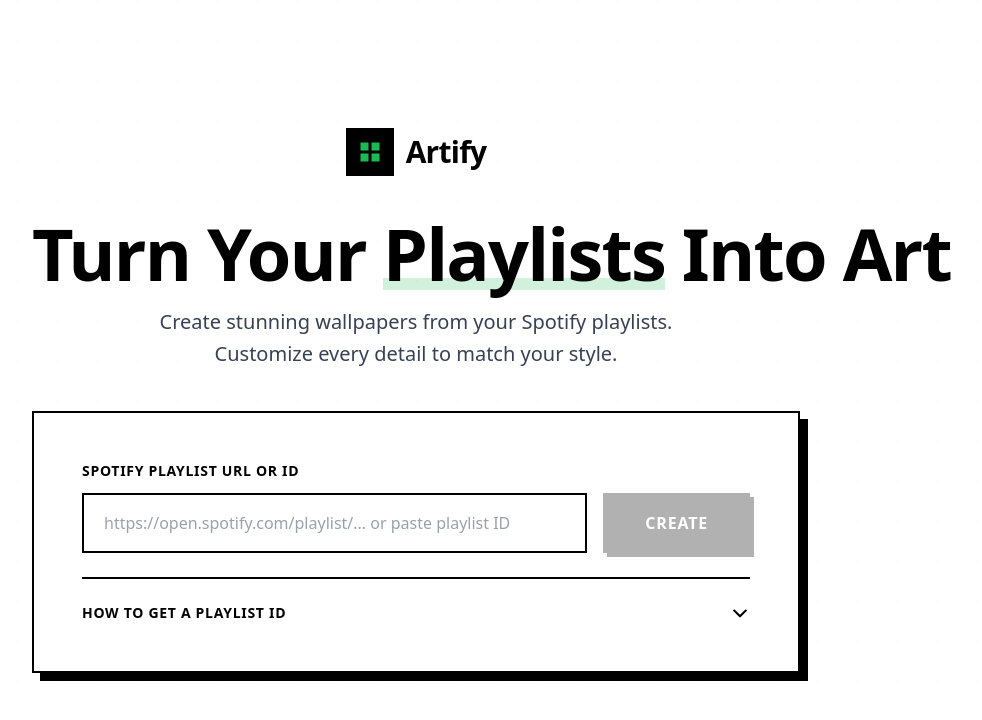
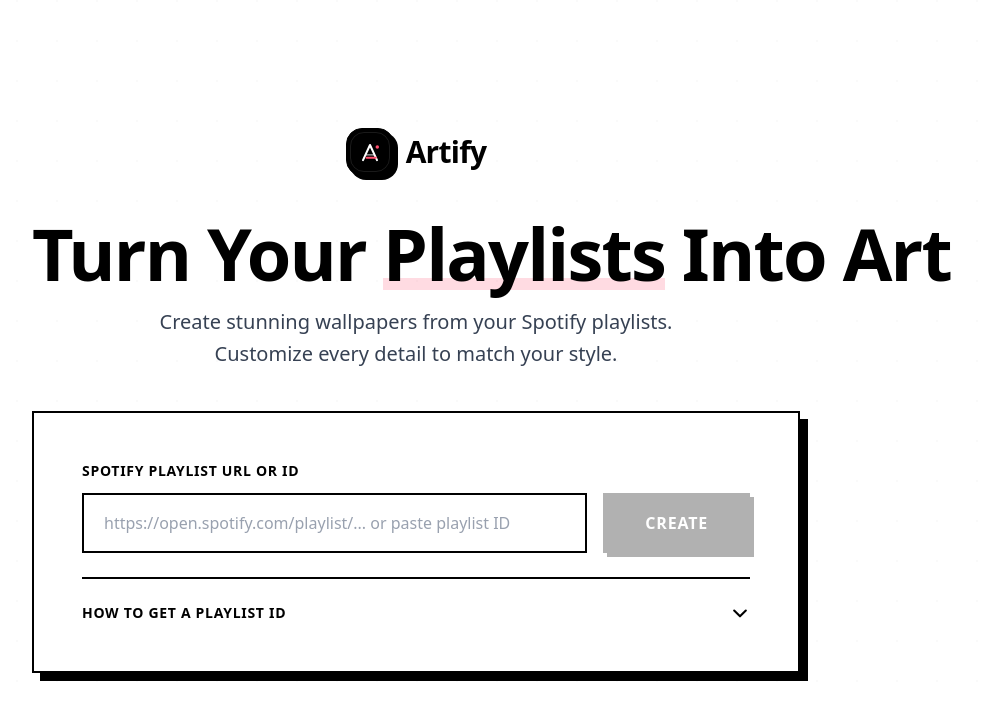
Before and after one commit to felibuscaglia/spotify-wallpaper-generator, a Next.js app: page / in a window 1280 px wide. Shown: the top 720 px of the page, without its empty margins (224-1206 px from the left). Built offline with nearby package versions, Linux system fonts and the light colour scheme.

Commit message:
ux: Logo and design change

```diff
--- a/app/generate/components/download-button.tsx
+++ b/app/generate/components/download-button.tsx
@@ -21,7 +21,7 @@ export default function DownloadButton({ getCanvas, filename = 'wallpaper' }: Do
     <button
       type="button"
       onClick={handleDownload}
-      className="w-full px-6 py-3 bg-black text-white font-bold uppercase tracking-wider hover:bg-[#1DB954] transition-all border-2 border-black shadow-[4px_4px_0_0_#000] hover:shadow-[2px_2px_0_0_#000] active:shadow-none active:translate-x-[2px] active:translate-y-[2px]"
+      className="w-full px-6 py-3 bg-black text-white font-bold uppercase tracking-wider hover:bg-[#FF4D6D] transition-all border-2 border-black shadow-[4px_4px_0_0_#000] hover:shadow-[2px_2px_0_0_#000] active:shadow-none active:translate-x-[2px] active:translate-y-[2px]"
     >
       Download Wallpaper
     </button>
--- a/app/generate/components/layout-selector.tsx
+++ b/app/generate/components/layout-selector.tsx
@@ -178,7 +178,7 @@ export default function LayoutSelector({
             <select
               value={gridTiles}
               onChange={(e) => onGridTilesChange(Number(e.target.value))}
-              className="w-full px-3 py-2 border-2 border-black text-black focus:outline-none focus:border-[#1DB954] focus:ring-2 focus:ring-[#1DB954]/20 bg-white"
+              className="w-full px-3 py-2 border-2 border-black text-black focus:outline-none focus:border-[#FF4D6D] focus:ring-2 focus:ring-[#FF4D6D]/20 bg-white"
             >
               {dynamicTilesPerRowOptions.map((tiles) => (
                 <option key={tiles} value={tiles}>
@@ -196,7 +196,7 @@ export default function LayoutSelector({
               <select
                 value={gridRows}
                 onChange={(e) => onGridRowsChange(Number(e.target.value))}
-                className="w-full px-3 py-2 border-2 border-black text-black focus:outline-none focus:border-[#1DB954] focus:ring-2 focus:ring-[#1DB954]/20 bg-white"
+                className="w-full px-3 py-2 border-2 border-black text-black focus:outline-none focus:border-[#FF4D6D] focus:ring-2 focus:ring-[#FF4D6D]/20 bg-white"
               >
                 {dynamicRowsOptions.map((rows) => (
                   <option key={rows} value={rows}>
@@ -219,7 +219,7 @@ export default function LayoutSelector({
             <select
               value={rowsCount}
               onChange={(e) => onRowsCountChange(Number(e.target.value))}
-              className="w-full px-3 py-2 border-2 border-black text-black focus:outline-none focus:border-[#1DB954] focus:ring-2 focus:ring-[#1DB954]/20 bg-white"
+              className="w-full px-3 py-2 border-2 border-black text-black focus:outline-none focus:border-[#FF4D6D] focus:ring-2 focus:ring-[#FF4D6D]/20 bg-white"
             >
               {dynamicRowsCountOptions.map((count) => (
                 <option key={count} value={count}>
--- a/app/generate/generate-client.tsx
+++ b/app/generate/generate-client.tsx
@@ -113,7 +113,7 @@ export default function GenerateClient({ playlist }: GenerateClientProps) {
         <div className="mb-8">
           <a
             href="/"
-            className="inline-block text-sm font-semibold text-black uppercase tracking-wider hover:text-[#1DB954] transition-colors mb-6"
+            className="inline-block text-sm font-semibold text-black uppercase tracking-wider hover:text-[#FF4D6D] transition-colors mb-6"
           >
             ← Back
           </a>
--- a/app/generate/page.tsx
+++ b/app/generate/page.tsx
@@ -69,7 +69,7 @@ export default async function GeneratePage({ searchParams }: GeneratePageProps)
           <p className="text-gray-600 mb-6">{error || 'Failed to load playlist'}</p>
           <a
             href="/"
-            className="inline-block px-6 py-3 bg-black text-white font-bold uppercase tracking-wider hover:bg-[#1DB954] transition-all border-2 border-black"
+            className="inline-block px-6 py-3 bg-black text-white font-bold uppercase tracking-wider hover:bg-[#FF4D6D] transition-all border-2 border-black"
           >
             Go Back
           </a>
--- a/app/globals.css
+++ b/app/globals.css
@@ -51,7 +51,7 @@ input[type="range"]::-webkit-slider-track {
 input[type="range"]::-webkit-slider-thumb {
   -webkit-appearance: none;
   appearance: none;
-  background: #1DB954;
+  background: #FF4D6D;
   height: 20px;
   width: 20px;
   border: 2px solid black;
@@ -65,7 +65,7 @@ input[type="range"]::-moz-range-track {
 }
 
 input[type="range"]::-moz-range-thumb {
-  background: #1DB954;
+  background: #FF4D6D;
   height: 20px;
   width: 20px;
   border: 2px solid black;
--- a/app/page.tsx
+++ b/app/page.tsx
@@ -2,6 +2,7 @@
 
 import { useState } from 'react';
 import { useRouter } from 'next/navigation';
+import LogoMark from '@/components/logo-mark';
 
 export default function Home() {
   const [playlistInput, setPlaylistInput] = useState('');
@@ -94,13 +95,12 @@ export default function Home() {
         <div className="w-full max-w-3xl">
           {/* Logo and App Name */}
           <div className="flex items-center justify-center gap-3 mb-8 animate-fade-in">
-            <div className="w-12 h-12 border-2 border-black bg-black flex items-center justify-center relative">
-              <svg width="24" height="24" viewBox="0 0 24 24" fill="none" xmlns="http://www.w3.org/2000/svg">
-                <rect x="3" y="3" width="7" height="7" fill="#1DB954" stroke="#1DB954" strokeWidth="1"/>
-                <rect x="14" y="3" width="7" height="7" fill="#1DB954" stroke="#1DB954" strokeWidth="1"/>
-                <rect x="3" y="14" width="7" height="7" fill="#1DB954" stroke="#1DB954" strokeWidth="1"/>
-                <rect x="14" y="14" width="7" height="7" fill="#1DB954" stroke="#1DB954" strokeWidth="1"/>
-              </svg>
+            <div className="relative flex h-12 w-12 items-center justify-center rounded-2xl border border-black bg-black text-white shadow-[4px_4px_0_0_#000]">
+              <div
+                aria-hidden="true"
+                className="absolute inset-[3px] rounded-[14px] border border-white/10"
+              />
+              <LogoMark className="relative h-7 w-7 text-white" accentColor="#FF4D6D" />
             </div>
             <span className="text-3xl font-bold text-black tracking-tight">Artify</span>
           </div>
@@ -110,7 +110,7 @@ export default function Home() {
             <h1 className="text-4xl md:text-5xl lg:text-6xl xl:text-7xl font-bold text-black mb-2 tracking-tight leading-tight">
               <span className="whitespace-nowrap">Turn Your <span className="relative inline-block">
                 <span className="relative z-10">Playlists</span>
-                <span className="absolute bottom-2 left-0 right-0 h-3 bg-[#1DB954] opacity-20 z-0"></span>
+                <span className="absolute bottom-2 left-0 right-0 h-3 bg-[#FF4D6D] opacity-20 z-0"></span>
               </span> Into Art</span>
             </h1>
             <p className="text-xl text-gray-700 max-w-2xl mx-auto font-light leading-relaxed">
@@ -141,8 +141,8 @@ export default function Home() {
                           touched && error
                             ? 'border-red-500 focus:border-red-500 focus:ring-red-500/20'
                             : touched && validation.isValid
-                            ? 'border-[#1DB954] focus:border-[#1DB954] focus:ring-[#1DB954]/20'
-                            : 'border-black focus:border-[#1DB954] focus:ring-[#1DB954]/20'
+                            ? 'border-[#FF4D6D] focus:border-[#FF4D6D] focus:ring-[#FF4D6D]/20'
+                            : 'border-black focus:border-[#FF4D6D] focus:ring-[#FF4D6D]/20'
                         }`}
                       />
                       {touched && error && (
@@ -152,7 +152,7 @@ export default function Home() {
                     <button
                       type="submit"
                       disabled={isButtonDisabled}
-                      className="px-10 py-4 bg-black text-white font-bold uppercase tracking-wider hover:bg-[#1DB954] hover:border-[#1DB954] disabled:opacity-30 disabled:cursor-not-allowed disabled:hover:bg-black transition-all border-2 border-black shadow-[4px_4px_0_0_#000] hover:shadow-[2px_2px_0_0_#000] active:shadow-none active:translate-x-[2px] active:translate-y-[2px] sm:self-start"
+                      className="px-10 py-4 bg-black text-white font-bold uppercase tracking-wider hover:bg-[#FF4D6D] hover:border-[#FF4D6D] disabled:opacity-30 disabled:cursor-not-allowed disabled:hover:bg-black transition-all border-2 border-black shadow-[4px_4px_0_0_#000] hover:shadow-[2px_2px_0_0_#000] active:shadow-none active:translate-x-[2px] active:translate-y-[2px] sm:self-start"
                     >
                       Create
                     </button>
@@ -167,11 +167,11 @@ export default function Home() {
                   <button
                     type="button"
                     onClick={() => setShowInstructions(!showInstructions)}
-                    className="flex items-center justify-between w-full text-left text-black hover:text-[#1DB954] transition-colors group"
+                    className="flex items-center justify-between w-full text-left text-black hover:text-[#FF4D6D] transition-colors group"
                   >
                     <span className="text-sm font-semibold uppercase tracking-wider">How to get a Playlist ID</span>
                     <svg
-                      className={`w-5 h-5 transition-transform ${showInstructions ? 'rotate-180' : ''} group-hover:text-[#1DB954]`}
+                      className={`w-5 h-5 transition-transform ${showInstructions ? 'rotate-180' : ''} group-hover:text-[#FF4D6D]`}
                       fill="none"
                       stroke="currentColor"
                       viewBox="0 0 24 24"
@@ -185,7 +185,7 @@ export default function Home() {
                       <div className="space-y-4">
                         <div className="flex gap-4">
                           <div className="shrink-0">
-                            <div className="w-8 h-8 rounded-full border-2 border-black bg-[#1DB954] text-black flex items-center justify-center text-sm font-bold">
+                            <div className="w-8 h-8 rounded-full border-2 border-black bg-[#FF4D6D] text-white flex items-center justify-center text-sm font-bold">
                               1
                             </div>
                           </div>
@@ -197,7 +197,7 @@ export default function Home() {
 
                         <div className="flex gap-4">
                           <div className="shrink-0">
-                            <div className="w-8 h-8 rounded-full border-2 border-black bg-[#1DB954] text-black flex items-center justify-center text-sm font-bold">
+                            <div className="w-8 h-8 rounded-full border-2 border-black bg-[#FF4D6D] text-white flex items-center justify-center text-sm font-bold">
                               2
                             </div>
                           </div>
@@ -209,7 +209,7 @@ export default function Home() {
 
                         <div className="flex gap-4">
                           <div className="shrink-0">
-                            <div className="w-8 h-8 rounded-full border-2 border-black bg-[#1DB954] text-black flex items-center justify-center text-sm font-bold">
+                            <div className="w-8 h-8 rounded-full border-2 border-black bg-[#FF4D6D] text-white flex items-center justify-center text-sm font-bold">
                               3
                             </div>
                           </div>
@@ -221,11 +221,11 @@ export default function Home() {
 
                         <div className="mt-4 p-5 bg-black text-white border-2 border-black">
                           <p className="text-xs text-gray-300 mb-3 font-semibold uppercase tracking-wider">Example URL format:</p>
-                          <code className="text-[#1DB954] text-sm break-all font-mono block mb-4">
+                          <code className="text-[#FF4D6D] text-sm break-all font-mono block mb-4">
                             https://open.spotify.com/playlist/37i9dQZF1DXcBWIGoYBM5M
                           </code>
                           <p className="text-xs text-gray-300 mb-2 font-semibold uppercase tracking-wider">Or just the ID:</p>
-                          <code className="text-[#1DB954] text-sm font-mono">37i9dQZF1DXcBWIGoYBM5M</code>
+                          <code className="text-[#FF4D6D] text-sm font-mono">37i9dQZF1DXcBWIGoYBM5M</code>
                         </div>
                       </div>
                     </div>
--- /dev/null
+++ b/components/logo-mark.tsx
@@ -0,0 +1,50 @@
+interface LogoMarkProps {
+  className?: string;
+  accentColor?: string;
+  title?: string;
+}
+
+/**
+ * Minimal Artify mark inspired by vinyl grooves + equalizer bar.
+ * Uses a monochrome base with a restrained accent highlight.
+ */
+export default function LogoMark({
+  className = 'h-6 w-6',
+  accentColor = '#FF4D6D',
+  title = 'Artify logo',
+}: LogoMarkProps) {
+  return (
+    <svg
+      viewBox="0 0 48 48"
+      role="img"
+      aria-label={title}
+      className={className}
+    >
+      {/* Stylized A / waveform */}
+      <path
+        d="M12 38L24 12L36 38"
+        stroke="currentColor"
+        strokeWidth={3.5}
+        strokeLinecap="round"
+        strokeLinejoin="round"
+        fill="none"
+      />
+      <path
+        d="M17 29H31"
+        stroke="currentColor"
+        strokeWidth={2}
+        strokeLinecap="round"
+        opacity={0.7}
+      />
+      {/* Accent bar */}
+      <path
+        d="M18 34H34"
+        stroke={accentColor}
+        strokeWidth={3.5}
+        strokeLinecap="round"
+      />
+      {/* Accent pulse */}
+      <circle cx={36.5} cy={15.5} r={3} fill={accentColor} />
+    </svg>
+  );
+}
```
Also changed, not shown: app/loading.tsx (+9 -8 lines).
